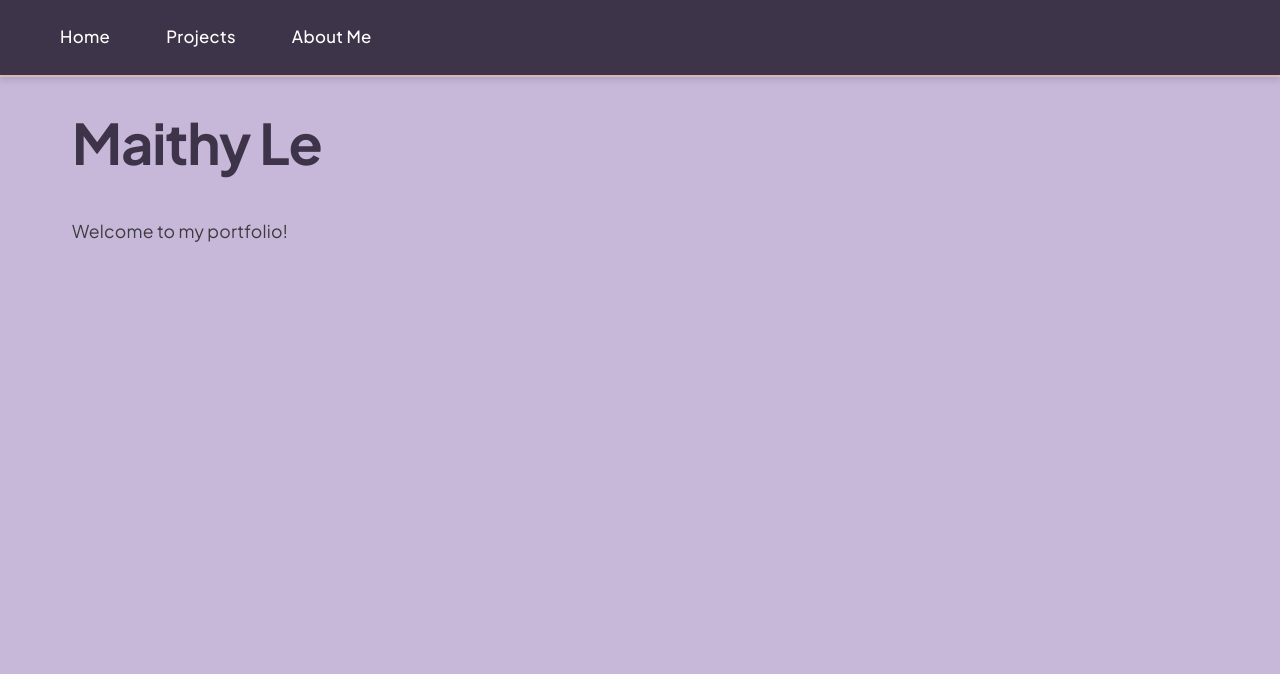
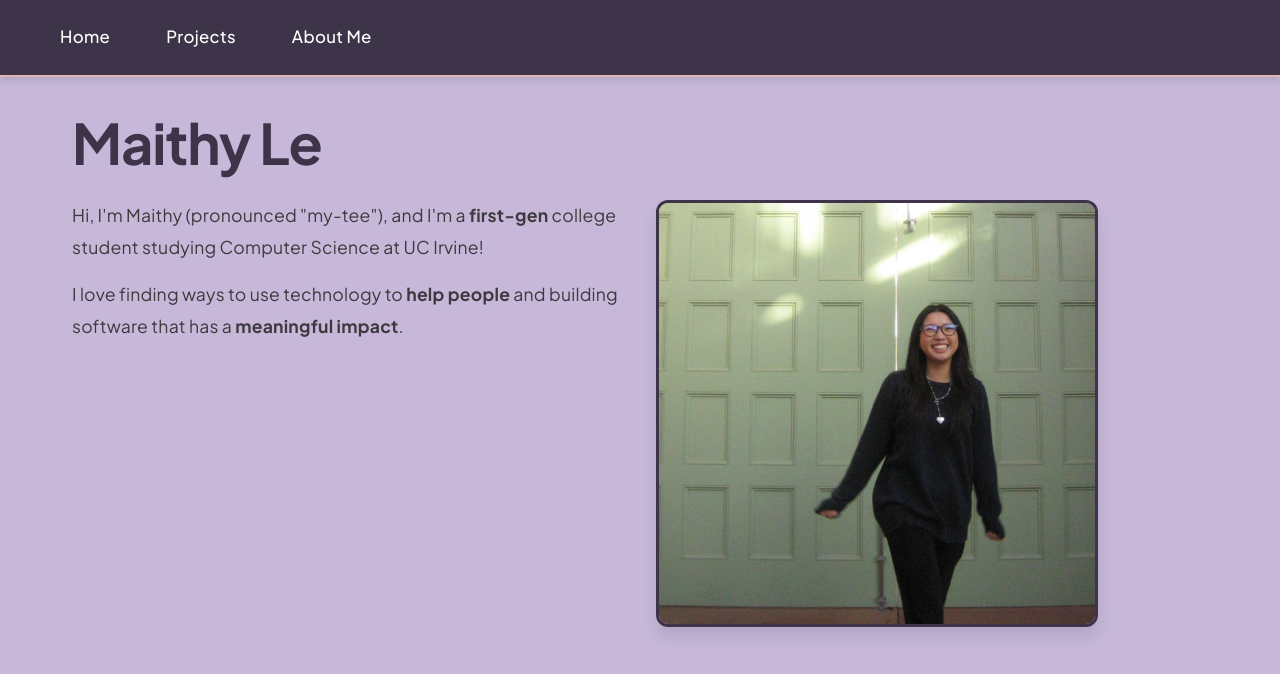
Before and after one commit to maithyy/maithyy.github.io, a React (Create React App) app: page / in a window 1280 px wide. Shown: the top 674 px of the page. Built offline with nearby package versions, Linux system fonts and the light colour scheme.

Commit message:
Added personal photo to website

```diff
--- a/src/App.tsx
+++ b/src/App.tsx
@@ -1,5 +1,10 @@
 import "bootstrap/dist/css/bootstrap.min.css";
-import { Route, BrowserRouter as Router, Routes } from "react-router-dom";
+import {
+  Navigate,
+  Route,
+  BrowserRouter as Router,
+  Routes,
+} from "react-router-dom";
 import Navbar from "./components/Navbar/Navbar";
 import About from "./pages/About";
 import Home from "./pages/Home";
@@ -16,6 +21,7 @@ function App() {
           <Route path="/" element={<Home />} />
           <Route path="/projects" element={<Projects />} />
           <Route path="/about" element={<About />} />
+          <Route path="*" element={<Navigate to="/" replace />} />
         </Routes>
       </div>
     </Router>
--- a/src/pages/Home.tsx
+++ b/src/pages/Home.tsx
@@ -5,7 +5,23 @@ const Home = () => {
     <div className={styles.pageContainer}>
       <h1>Maithy Le</h1>
       <div className={styles.gridContainer}>
-        <p>Welcome to my portfolio!</p>
+        <div>
+          <p>
+            Hi, I'm Maithy (pronounced "my-tee"), and I'm a{" "}
+            <strong>first-gen</strong> college student studying Computer Science
+            at UC Irvine!
+          </p>
+          <p>
+            I love finding ways to use technology to{" "}
+            <strong>help people</strong> and building software that has a{" "}
+            <strong>meaningful impact</strong>.
+          </p>
+        </div>
+        <img
+          src={`${process.env.PUBLIC_URL}/images/maithy_1.jpeg`}
+          alt="Maithy Le"
+          className={styles.image}
+        />
       </div>
     </div>
   );
--- a/src/styles/global.module.css
+++ b/src/styles/global.module.css
@@ -8,7 +8,16 @@
   display: grid;
   grid-template-columns: repeat(2, 1fr);
   gap: 2rem;
-  padding: 2rem 0;
+  padding: 1rem 0;
+}
+
+.image {
+  max-width: 80%;
+  height: auto;
+  border-radius: 12px;
+  box-shadow: var(--shadow-lg);
+  transition: var(--transition);
+  border: 3px solid var(--neutral-dark);
 }
 
 /* Mobile styles */
@@ -21,4 +30,9 @@
   .pageContainer {
     padding: 1rem;
   }
+
+  .image {
+    max-width: 60%;
+    margin: 0 auto;
+  }
 }
```
Also changed, not shown: public/images/maithy_1.JPEG (added).
